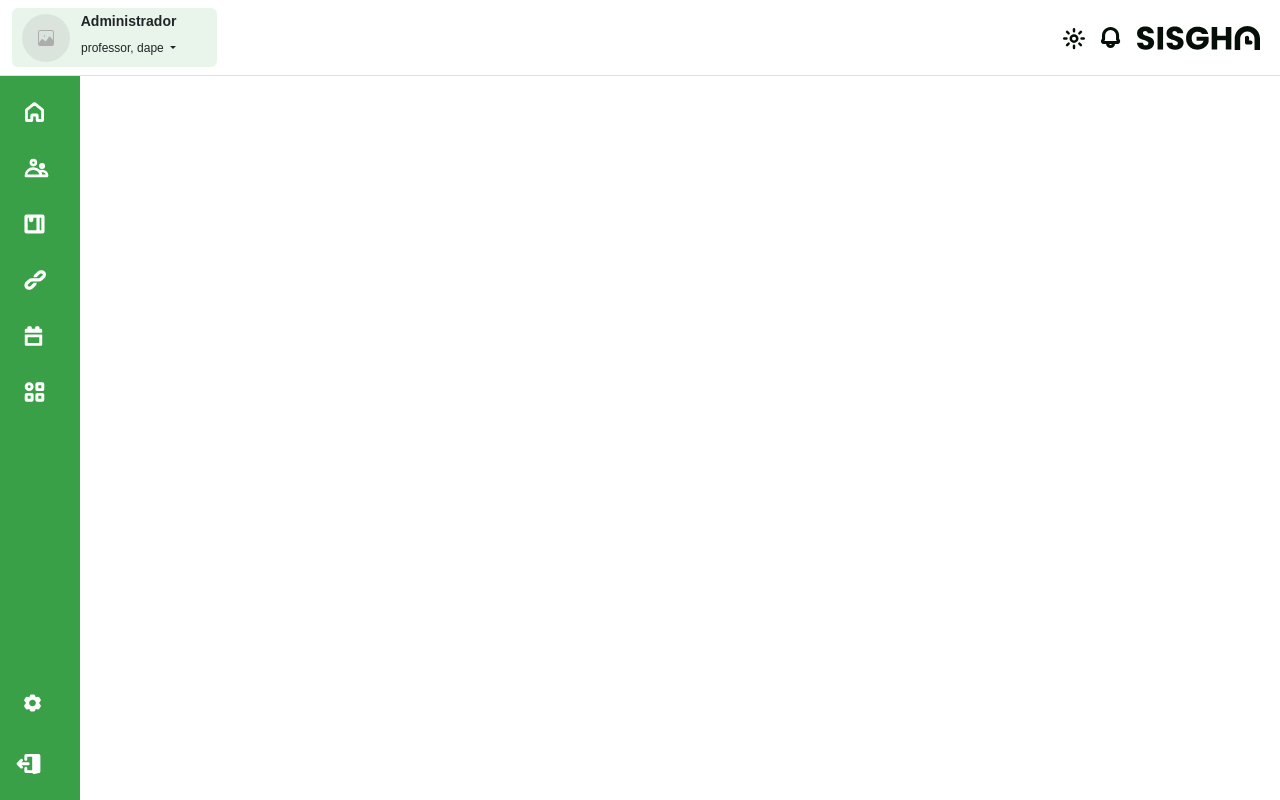
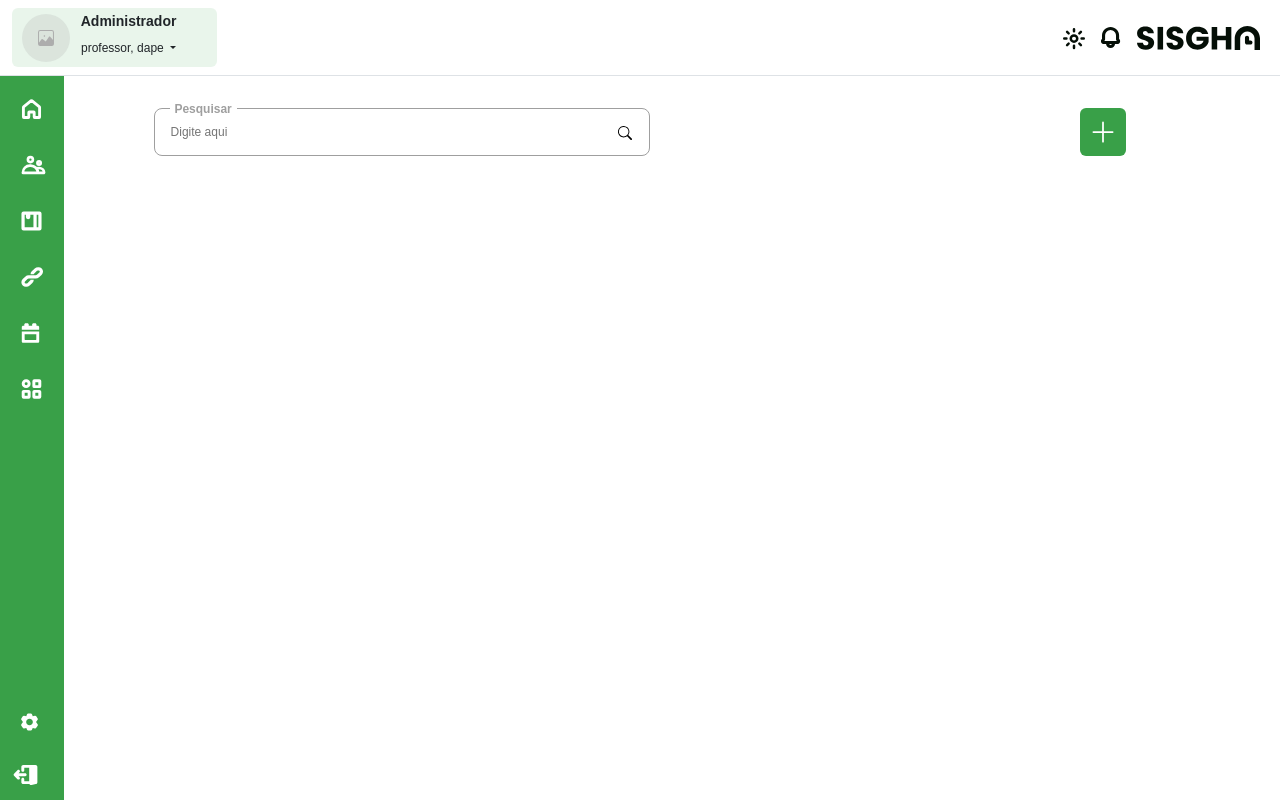
Before and after one commit to soouzaana/Listagem-Usuarios, a Vue app: page / in a window 1280 px wide. Built offline with nearby package versions, Linux system fonts and the light colour scheme.

Commit message:
feat: adicionando mains :sparkles:
adicinando input e botão de cadastrar usuário

```diff
--- a/src/App.vue
+++ b/src/App.vue
@@ -173,6 +173,54 @@
     </nav>
 
     <!-- CONTENT -->
+    <main>
+      <div class="container">
+        <div class="main-top">
+          <!--Caixa de pesquisa começo-->
+          <div class="form">
+            <input
+              type="text"
+              placeholder="Digite aqui"
+              id="input-id"
+              required
+            />
+            <label for="input-id" class="label">Pesquisar</label>
+            <button class="pesquisar">
+              <svg
+                xmlns="http://www.w3.org/2000/svg"
+                width="14"
+                height="14"
+                fill="currentColor"
+                class="bi bi-search"
+                viewBox="0 0 16 16"
+              >
+                <path
+                  d="M11.742 10.344a6.5 6.5 0 1 0-1.397 1.398h-.001q.044.06.098.115l3.85 3.85a1 1 0 0 0 1.415-1.414l-3.85-3.85a1 1 0 0 0-.115-.1zM12 6.5a5.5 5.5 0 1 1-11 0 5.5 5.5 0 0 1 11 0"
+                />
+              </svg>
+            </button>
+          </div>
+
+          <!-- botão de add (modal) -->
+          <button type="button" class="btn add-button">
+            <svg
+              xmlns="http://www.w3.org/2000/svg"
+              width="28"
+              height="28"
+              fill="currentColor"
+              class="bi bi-plus-lg"
+              viewBox="0 0 16 16"
+            >
+              <path
+                fill-rule="evenodd"
+                d="M8 2a.5.5 0 0 1 .5.5v5h5a.5.5 0 0 1 0 1h-5v5a.5.5 0 0 1-1 0v-5h-5a.5.5 0 0 1 0-1h5v-5A.5.5 0 0 1 8 2"
+              />
+            </svg>
+          </button>
+        </div>
+      </div>
+    </main>
+    <!--Caixa de pesquisa final-->
 
     <!-- FOOTER -->
   </div>
@@ -243,7 +291,7 @@
   height: 100vh;
   justify-content: space-between;
   left: 0;
-  min-width: 5rem;
+  min-width: 4rem;
   overflow: hidden;
   position: fixed;
   top: 0rem;
@@ -264,7 +312,7 @@
   flex-direction: column;
   flex-grow: 1;
   list-style: none;
-  margin: 0.5rem;
+  margin: 0.3rem;
   padding: 0;
 }
 
@@ -296,7 +344,7 @@
   width: 100%;
 }
 
-.side-item img {
+.side-item .icone {
   margin-right: 1rem;
 }
 
@@ -316,10 +364,7 @@
 }
 
 .sidebar-content__bottom {
-  display: flex;
-  flex-direction: column;
-  margin: 0.5rem;
-  bottom: 10rem;
+  margin: 0.3rem;
 }
 
 #logout {
@@ -338,7 +383,7 @@
   gap: 1rem;
   height: 100%;
   line-height: 1.5rem;
-  padding: 1rem 1rem 1rem 0;
+  padding: 0.5rem 1rem 0.5rem 0;
   text-align: start;
   transition: background-color 0.3s, transform 0.3s;
   width: 100%;
@@ -352,6 +397,109 @@
   background-color: #e9001c;
 }
 #sidebar:hover + main {
-  padding-left: 25.7rem;
+  padding-left: 15rem;
+}
+
+/* CONTENT */
+main {
+  display: flex;
+  flex-wrap: wrap;
+  justify-content: center;
+  margin-top: 2rem;
+  transition: padding-left 0.5s;
+}
+
+.container {
+  width: 62.3rem;
+}
+
+.main-top {
+  display: flex;
+  justify-content: space-between;
+}
+
+.form {
+  height: 3rem;
+  width: 31rem;
+  position: relative;
+}
+
+.form input {
+  width: 100%;
+  height: 100%;
+  background: transparent;
+  border-radius: 0.5rem;
+  border: 1.5px solid #9f9f9f;
+  outline: none;
+  padding: 0 0.6rem;
+  font-size: 0.75rem;
+  padding-left: 1rem;
+}
+
+.form input:active,
+.form input:focus {
+  border-color: #1bba47;
+}
+
+.form label {
+  position: absolute;
+  left: 1rem;
+  text-transform: capitalize;
+  font-size: 0.75rem;
+  background-color: #fff;
+  color: #9f9f9f;
+  padding: 0 0.6rem;
+  font-weight: 600;
+}
+
+.form input {
+  width: 100%;
+  height: 100%;
+  background: transparent;
+  border-radius: 0.5rem;
+  border: 1.5px solid #9f9f9f;
+  outline: none;
+  padding: 0 0.6rem;
+  font-size: 0.75rem;
+  padding-left: 1rem;
+}
+
+.form input:active,
+.form input:focus {
+  border-color: #1bba47;
+}
+
+.form label {
+  position: absolute;
+  top: -0.5rem;
+  left: 1rem;
+  text-transform: capitalize;
+  font-size: 0.75rem;
+  background-color: #fff;
+  color: #9f9f9f;
+  padding: 0 0.3rem;
+  font-weight: 600;
+}
+
+.form input:focus + .label,
+.form input:active + .label {
+  color: #1bba47;
+}
+
+.pesquisar {
+  position: absolute;
+  top: 0;
+  right: 0;
+  height: 100%;
+  width: 3.1rem;
+  cursor: pointer;
+  border: none;
+  background-color: transparent;
+}
+
+.add-button {
+  background-color: #39a048;
+  color: #fff;
+  padding: 0.3rem 0.5rem;
 }
 </style>
```
